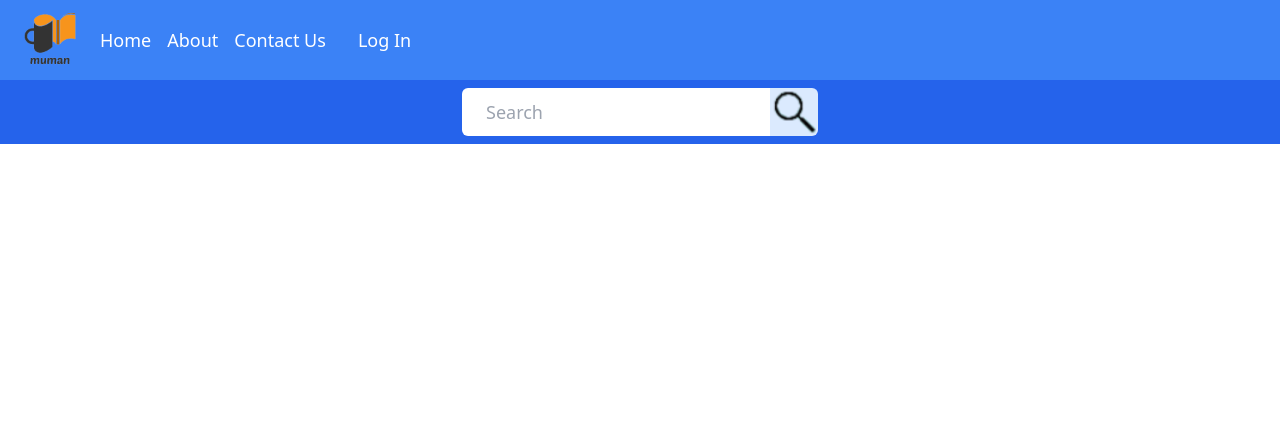
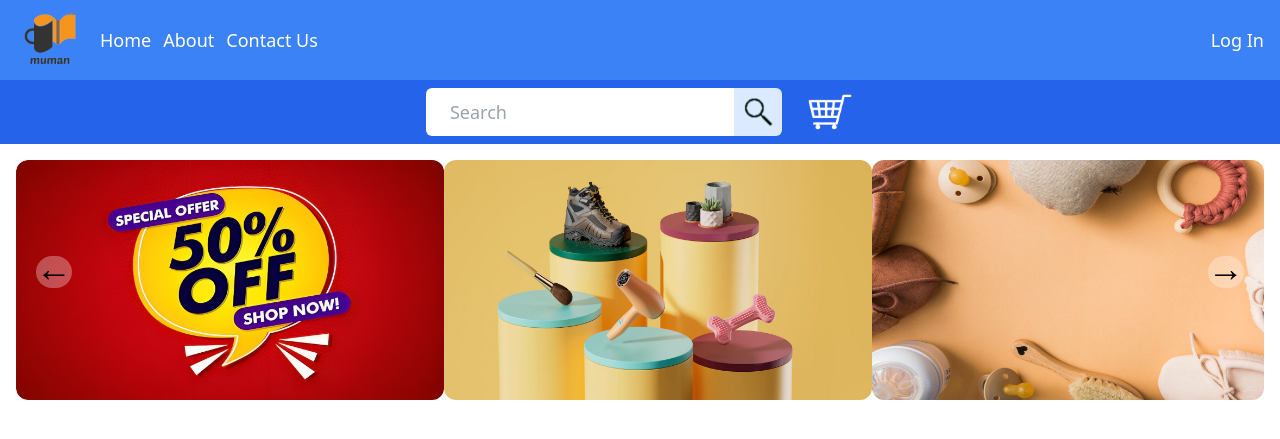
Before and after one commit to Muhammad-Usman-69/muman, a PHP site: page / in a window 1280 px wide. Shown: the top 439 px of the page. Run offline with PHP 8.4, Linux system fonts and the light colour scheme; style sheets or scripts are compiled from the project's sources.

Commit message:
Banners created and cart added to nav

```diff
--- a/index.html
+++ b/index.html
@@ -10,7 +10,7 @@
 <body>
     <nav class="flex h-20 bg-blue-500 text-lg relative">
         <img src="images/logo.png" alt="">
-        <ul class="flex space-x-4 justify-center items-center text-white">
+        <ul class="flex space-x-3 justify-center items-center text-white">
             <li>
                 <a href="">Home</a>
             </li>
@@ -22,12 +22,29 @@
             </li>
         </ul>
         <div class="search absolute top-20 w-full h-16 bg-blue-600 flex items-center justify-center">
-            <input type="search" name="search" placeholder="Search" class="h-10 p-6 rounded-l-md">
+            <input type="search" name="search" placeholder="Search" class="h-10 p-6 rounded-l-md hover:outline-none" autocomplete="off">
             <button>
-                <img src="images/search.png" alt="" class="bg-blue-100 h-12 rounded-r-md">
+                <img src="images/search.png" alt="" class="bg-blue-100 h-12 p-2 rounded-r-md">
             </button>
+            <img src="images/cart.png" alt="" class="cart invert h-10 ml-6">
         </div>
-        <button class="text-white mx-8">Log In</button>
+        <button class="text-white top-1/2 translate-y-[-50%] right-4 absolute">Log In</button>
     </nav>
+    <div class="mt-20 mx-4 relative">
+        <div class="absolute bg-white bg-opacity-30 rounded-full text-4xl h-8 top-[40%] left-5 flex left">
+            <span class="translate-y-[-8px]">&larr;</span>
+        </div>
+        <div class="rounded-xl flex overflow-x-scroll banner scroll-smooth">
+            <img class="rounded-xl h-60 w-full" src="images/banner1.png" alt="">
+            <img class="rounded-xl h-60 w-full" src="images/banner2.jpg" alt="">
+            <img class="rounded-xl h-60 w-full" src="images/banner3.jpg" alt="">
+            <img class="rounded-xl h-60 w-full" src="images/banner4.png" alt="">
+        </div>
+        <div class="absolute bg-white bg-opacity-30 rounded-full text-4xl h-8 top-[40%] right-5 flex right">
+            <span class="translate-y-[-8px]">&rarr;</span>
+        </div>
+    </div>
+
+    <script src="script.js"></script>
 </body>
 </html>
--- /dev/null
+++ b/script.js
@@ -0,0 +1,21 @@
+const leftButton = document.querySelector(".left");
+const rightButton = document.querySelector(".right");
+const bannerContainer = document.querySelector(".banner");
+const bannerImg = document.querySelectorAll(".banner img");
+
+const scrollAmount = bannerContainer.offsetWidth;
+let currentPosition = 0;
+
+rightButton.addEventListener("click", () => {
+    currentPosition += scrollAmount;
+    bannerContainer.scrollLeft = currentPosition;
+    if (currentPosition == (scrollAmount * bannerImg.length)) {
+        bannerContainer.scrollLeft = 0;
+        currentPosition = 0;
+    }
+});
+
+leftButton.addEventListener("click", () => {
+    currentPosition -= scrollAmount;
+    bannerContainer.scrollLeft = currentPosition;
+});
--- a/style.css
+++ b/style.css
@@ -1,3 +1,7 @@
 @tailwind base;
 @tailwind components;
 @tailwind utilities;
+
+html {
+    scroll-behavior: smooth;
+}
```
Also changed, not shown: images/banner1.png (added), images/banner2.jpg (added), images/banner3.jpg (added), images/banner4.png (added), images/cart.png (added).
